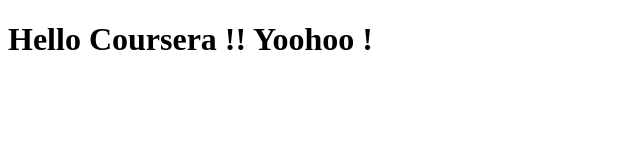
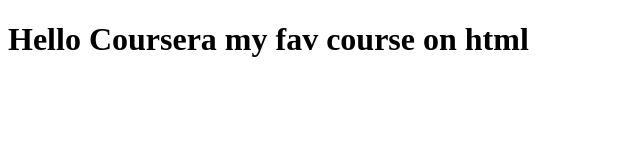
Before and after one commit to srbhai/coursera-test, a plain HTML site: page site/index.html in a window 1280 px wide. Shown: the whole page, without its empty margins (0-640 px from the left). Drawn offline with Linux system fonts and the light colour scheme.

Commit message:
restart of my course

```diff
--- a/site/index.html
+++ b/site/index.html
@@ -1,9 +1,9 @@
 <!DOCTYPE html>
 <html>
-	<head>
-		<title>Hello Coursera !</title>
-	</head>
-	<body>
-	<h1>Hello Coursera !! Yoohoo !</h1>
-	</body>
+<head>
+	<title>Whats up youll</title>
+</head>
+<body>
+<h1>Hello Coursera my fav course on html</h1>
+</body>
 </html>
```
